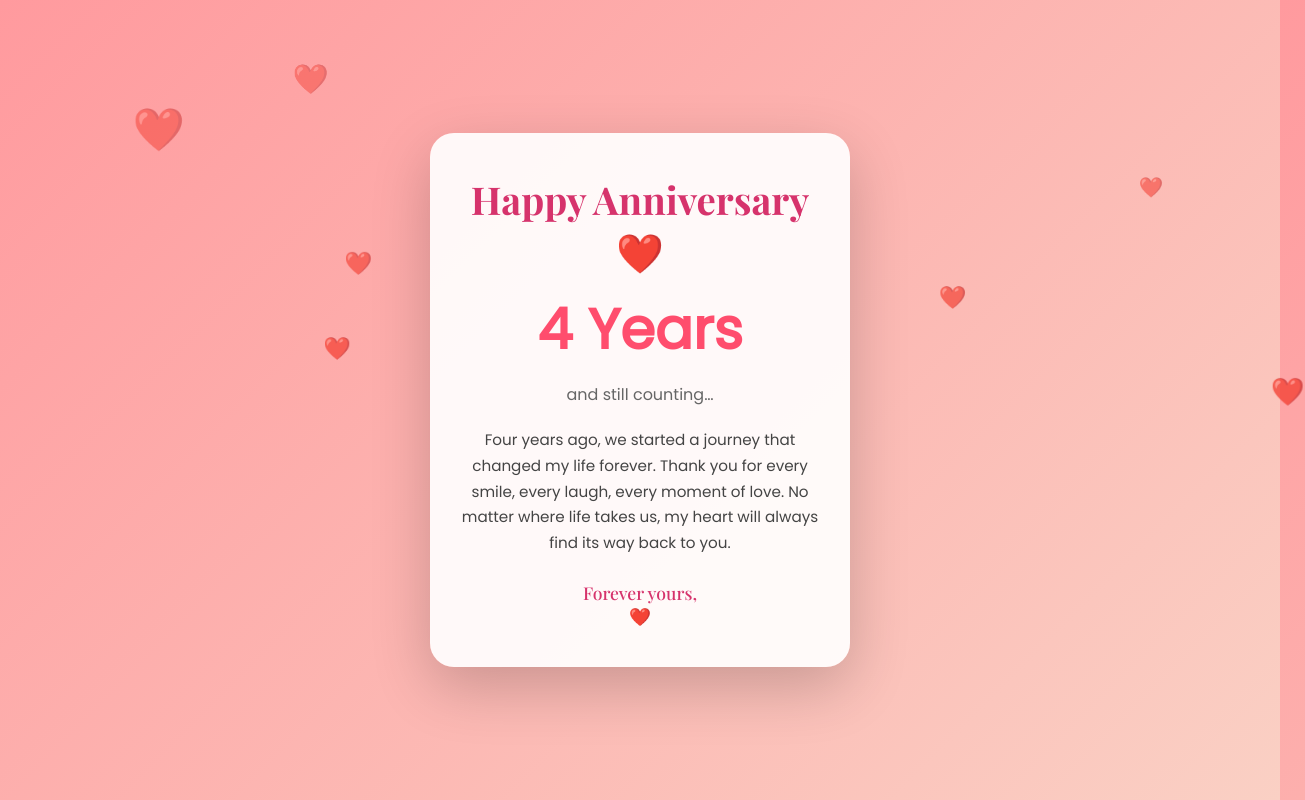
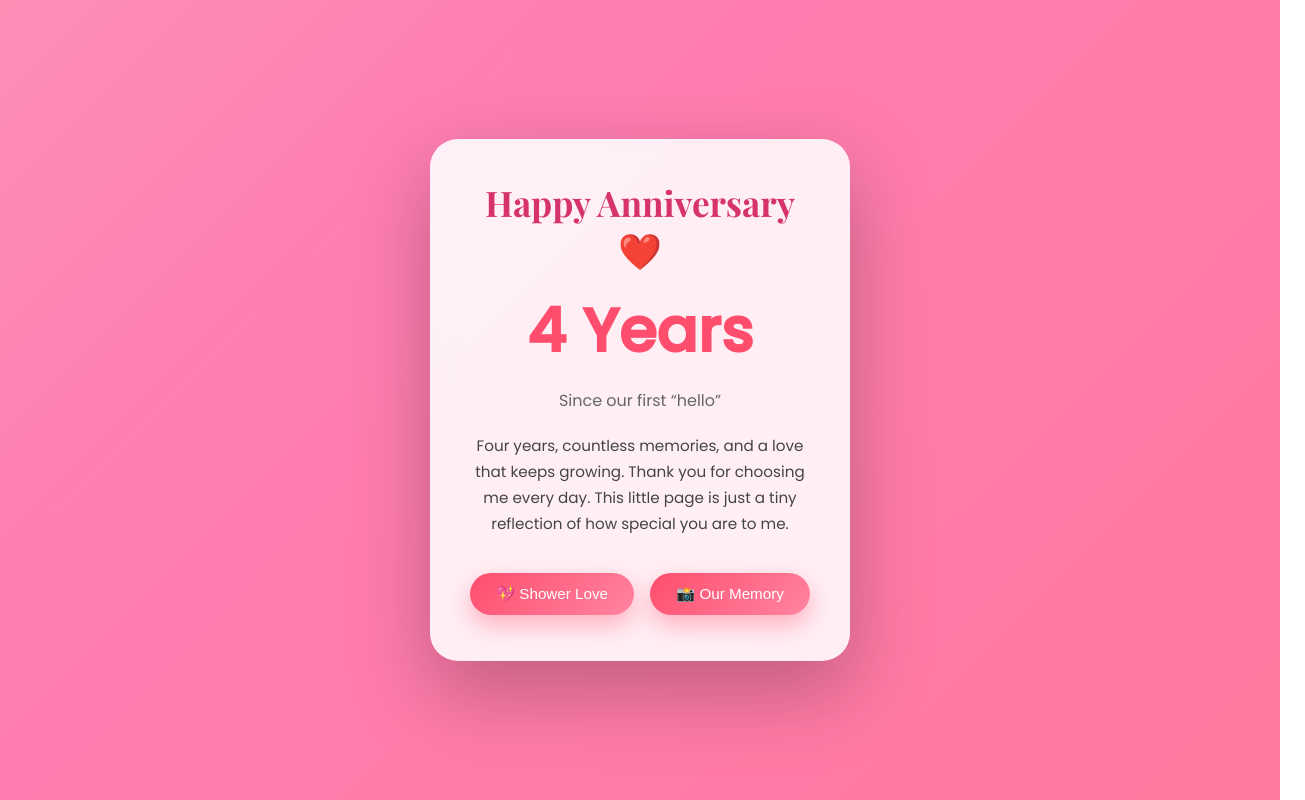
Before and after one commit to yp1188/githubProject, a plain HTML site: page index.html in a window 1280 px wide. Shown: the whole page, 1305 px wide, since content can reach past the window. Drawn offline with nearby package versions, Linux system fonts and the light colour scheme.

Commit message:
latest updae

```diff
--- a/index.html
+++ b/index.html
@@ -2,54 +2,68 @@
 <html lang="en">
 <head>
   <meta charset="UTF-8" />
-  <meta name="viewport" content="width=device-width, initial-scale=1.0" />
-  <title>4 Years of Love ❤️</title>
+  <meta name="viewport" content="width=device-width, initial-scale=1.0"/>
+  <title>4 Years of Us ❤️</title>
 
   <style>
-    @import url('https://fonts.googleapis.com/css2?family=Playfair+Display:wght@500;700&family=Poppins:wght@300;400&display=swap');
+    @import url('https://fonts.googleapis.com/css2?family=Playfair+Display:wght@600;700&family=Poppins:wght@300;400;500&display=swap');
 
     * {
+      box-sizing: border-box;
       margin: 0;
       padding: 0;
-      box-sizing: border-box;
     }
 
     body {
-      height: 100vh;
+      min-height: 100vh;
       font-family: 'Poppins', sans-serif;
-      background: linear-gradient(135deg, #ff9a9e, #fad0c4);
-      overflow: hidden;
+      background: linear-gradient(-45deg, #ff758c, #ff7eb3, #fad0c4, #ffd1ff);
+      background-size: 400% 400%;
+      animation: gradientBG 12s ease infinite;
       display: flex;
       justify-content: center;
       align-items: center;
+      overflow: hidden;
+    }
+
+    @keyframes gradientBG {
+      0% { background-position: 0% 50%; }
+      50% { background-position: 100% 50%; }
+      100% { background-position: 0% 50%; }
     }
 
     .card {
-      background: rgba(255, 255, 255, 0.92);
-      border-radius: 24px;
-      padding: 40px 30px;
+      background: rgba(255,255,255,0.88);
+      backdrop-filter: blur(12px);
+      border-radius: 28px;
+      padding: 40px 32px;
+      width: 90%;
       max-width: 420px;
       text-align: center;
-      box-shadow: 0 20px 60px rgba(0,0,0,0.2);
-      animation: fadeIn 1.8s ease;
+      box-shadow: 0 30px 80px rgba(0,0,0,0.25);
+      animation: fadeUp 1.5s ease;
+      z-index: 2;
+    }
+
+    @keyframes fadeUp {
+      from { opacity: 0; transform: translateY(40px); }
+      to { opacity: 1; transform: translateY(0); }
     }
 
     h1 {
       font-family: 'Playfair Display', serif;
-      font-size: 2.4rem;
       color: #d6336c;
-      margin-bottom: 10px;
+      font-size: 2.2rem;
     }
 
     .years {
-      font-size: 3.5rem;
+      font-size: 3.8rem;
       font-weight: 700;
       color: #ff4d6d;
-      margin: 10px 0;
+      margin: 12px 0;
     }
 
     .subtitle {
-      font-size: 1rem;
       color: #666;
       margin-bottom: 20px;
     }
@@ -58,83 +72,120 @@
       font-size: 0.95rem;
       color: #444;
       line-height: 1.7;
-      margin-bottom: 25px;
+      margin-bottom: 30px;
     }
 
-    .signature {
-      font-family: 'Playfair Display', serif;
-      font-size: 1.1rem;
-      color: #d6336c;
+    button {
+      border: none;
+      border-radius: 999px;
+      padding: 12px 26px;
+      font-size: 0.95rem;
+      cursor: pointer;
+      background: linear-gradient(135deg, #ff4d6d, #ff85a1);
+      color: white;
+      box-shadow: 0 10px 25px rgba(255,77,109,0.4);
+      transition: all 0.3s ease;
+      margin: 6px;
+    }
+
+    button:hover {
+      transform: translateY(-2px) scale(1.05);
+      box-shadow: 0 15px 35px rgba(255,77,109,0.6);
     }
 
     /* Floating hearts */
     .heart {
       position: absolute;
-      color: rgba(255, 255, 255, 0.8);
-      font-size: 20px;
-      animation: floatUp 8s linear infinite;
+      color: rgba(255,255,255,0.9);
+      animation: floatUp linear forwards;
+      pointer-events: none;
     }
 
     @keyframes floatUp {
-      0% {
-        transform: translateY(0) scale(1);
-        opacity: 1;
-      }
-      100% {
-        transform: translateY(-100vh) scale(1.8);
-        opacity: 0;
-      }
+      from { transform: translateY(0) scale(1); opacity: 1; }
+      to { transform: translateY(-120vh) scale(1.8); opacity: 0; }
     }
 
-    @keyframes fadeIn {
-      from {
-        opacity: 0;
-        transform: translateY(30px);
+    /* Image popup */
+    .modal {
+      position: fixed;
+      inset: 0;
+      background: rgba(0,0,0,0.7);
+      display: none;
+      justify-content: center;
+      align-items: center;
+      z-index: 10;
     }
-      to {
-        opacity: 1;
-        transform: translateY(0);
+
+    .modal img {
+      max-width: 90%;
+      max-height: 80%;
+      border-radius: 20px;
+      box-shadow: 0 20px 60px rgba(0,0,0,0.5);
+      animation: zoomIn 0.4s ease;
     }
+
+    @keyframes zoomIn {
+      from { transform: scale(0.7); opacity: 0; }
+      to { transform: scale(1); opacity: 1; }
+    }
+
+    .close {
+      position: absolute;
+      top: 30px;
+      right: 30px;
+      font-size: 30px;
+      color: white;
+      cursor: pointer;
     }
   </style>
 </head>
+
 <body>
 
   <div class="card">
     <h1>Happy Anniversary ❤️</h1>
     <div class="years">4 Years</div>
-    <div class="subtitle">and still counting…</div>
+    <div class="subtitle">Since our first “hello”</div>
 
     <div class="message">
-      Four years ago, we started a journey that changed my life forever.
-      Thank you for every smile, every laugh, every moment of love.
-      No matter where life takes us, my heart will always find its way back to you.
+      Four years, countless memories, and a love that keeps growing.
+      Thank you for choosing me every day.
+      This little page is just a tiny reflection of how special you are to me.
     </div>
 
-    <div class="signature">
-      Forever yours,<br/>
-      ❤️
-    </div>
+    <button onclick="showLove()">💖 Shower Love</button>
+    <button onclick="openImage()">📸 Our Memory</button>
   </div>
 
-  <!-- Hearts -->
+  <!-- Image Modal -->
+  <div class="modal" id="modal">
+    <span class="close" onclick="closeImage()">✕</span>
+    <img src="images/photo1.jpg" alt="Our Memory">
+  </div>
+
   <script>
-    function createHeart() {
+    function showLove() {
+      for (let i = 0; i < 15; i++) {
         const heart = document.createElement('div');
         heart.className = 'heart';
         heart.innerHTML = '❤️';
         heart.style.left = Math.random() * 100 + 'vw';
-      heart.style.fontSize = (16 + Math.random() * 24) + 'px';
-      heart.style.animationDuration = (6 + Math.random() * 4) + 's';
-
+        heart.style.fontSize = (16 + Math.random() * 30) + 'px';
+        heart.style.animationDuration = (5 + Math.random() * 3) + 's';
         document.body.appendChild(heart);
 
-      setTimeout(() => {
-        heart.remove();
-      }, 10000);
+        setTimeout(() => heart.remove(), 8000);
+      }
     }
 
-    setInterval(createHeart, 500);
+    function openImage() {
+      document.getElementById('modal').style.display = 'flex';
+    }
+
+    function closeImage() {
+      document.getElementById('modal').style.display = 'none';
+    }
   </script>
 
 </body>
```
Lines whose indentation alone changed are shown as unchanged.
